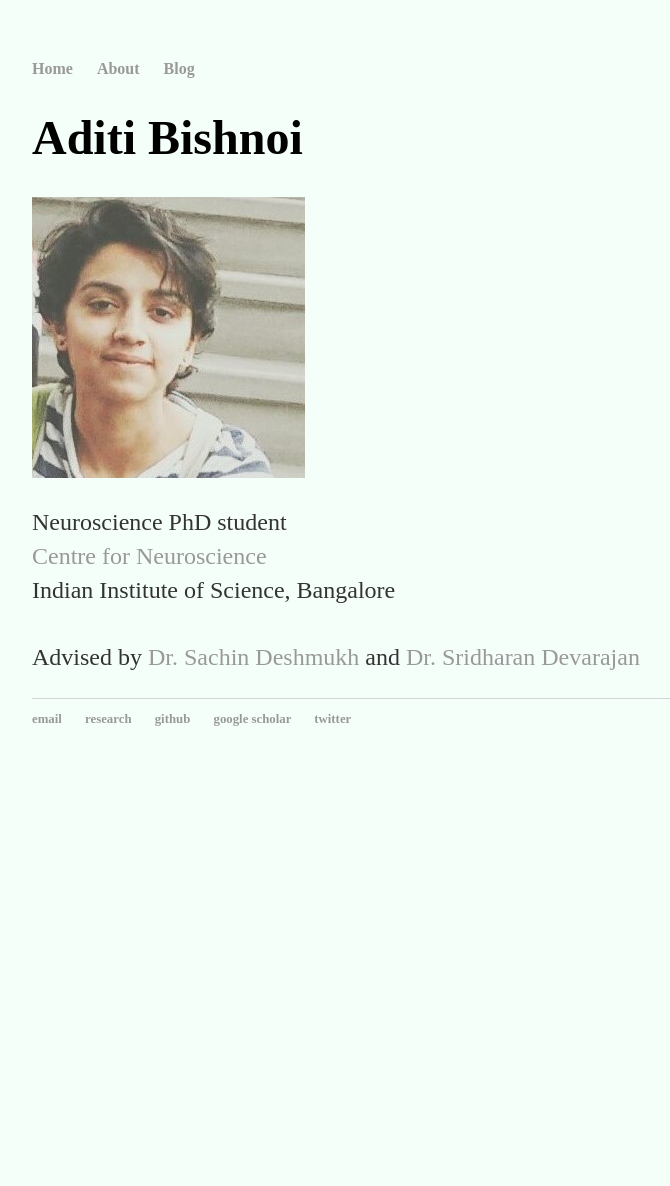
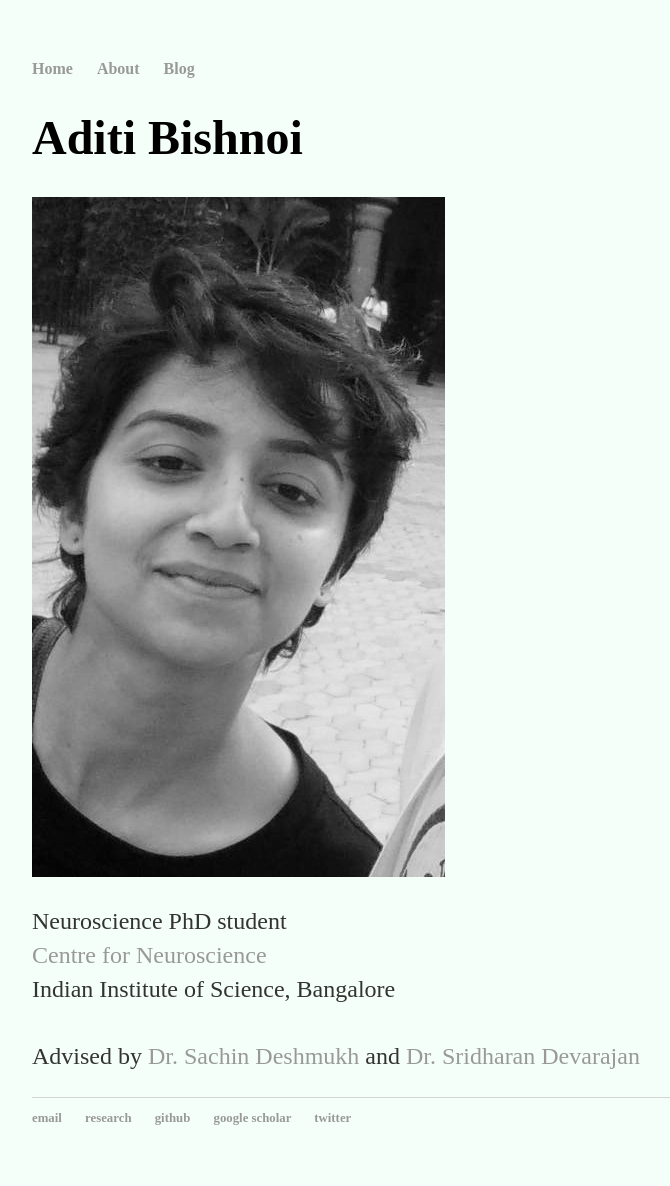
Before and after one commit to AdiBish/adibish.github.io, a Jekyll site: the page built from index.html, in a window 1280 px wide. Shown: the whole page, without its empty margins (160-830 px from the left). Built offline with Jekyll 4.4.1, drawn with Linux system fonts in a browser that asks for light colours; before the commit the page ends 900 px from its top, so only the background shows below that.

Commit message:
Update index.html

```diff
--- a/index.html
+++ b/index.html
@@ -6,7 +6,7 @@
 
 	<h1> Aditi Bishnoi </h1>
 	<div class="left">
-		<img src="https://adibish.github.io//images//IMG_3009 (2).JPG">
+		<img src="https://adibish.github.io//images//adi4.JPG">
 	</div>
 	<div class="right">
 	<p> Neuroscience PhD student <br/>
```
